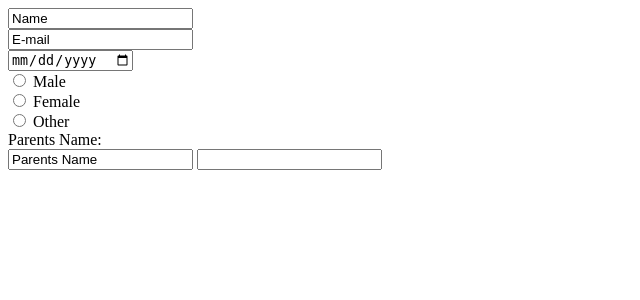
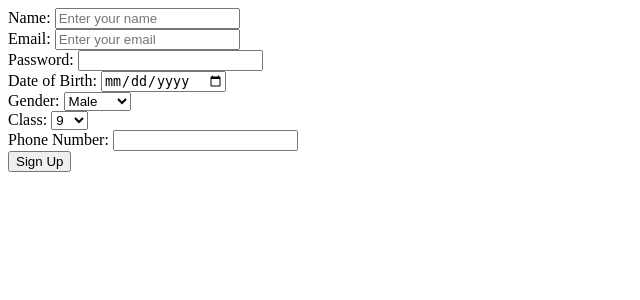
Before and after one commit to sravan1946/buildathon, a Flask app: template templates/signup.html in a window 1280 px wide. Shown: the top 300 px of the page, without its empty margins (0-640 px from the left). Run offline with Flask 3, Linux system fonts and the light colour scheme; the template is opened without the code that fills it, so the values that code supplies are empty.

Commit message:
sign up page html completed with at the last a formaction to the next page that is the home page

```diff
--- a/templates/signup.html
+++ b/templates/signup.html
@@ -9,30 +9,48 @@
         <link rel="stylesheet" href="">
     </head>
     <body>
-        <input type="text" name="name" value="Name">
+        <label for="name" id="name-label">Name:</label>
+        <input type="text" id="name" name="name" placeholder="Enter your name" required>
         <br>
 
 
-        <input type="email" name="email" value="E-mail" placeholder="E-mail">
+        <label for="email" id="email-label">Email:</label>
+        <input type="email" id="email" name="email" placeholder="Enter your email" required>
         <br>
 
-        <input type="date" name="dob" placeholder="Date of Birth">
+        <label for="password">Password:</label>
+        <input type="password" id="password" name="password">
         <br>
 
-        <input type="radio" id="male" name="" value="HTML">
-        <label for="male">Male</label><br>
+        <label for="dob" id="dob">Date of Birth:</label>
+        <input type = "date" id="dob", name="dob" required/>
+        <br>
 
-        <input type="radio" id="female" name="fav_language" value="CSS">
-        <label for="female">Female</label><br>
+        <label for="gender">Gender:</label>
+        <select id="gender" name="gender" required>
+            <option value="male">Male</option>
+            <option value="female">Female</option>
+            <option value="other">Other</option>
+        </select>
+        <br>
 
-        <input type="radio" id="other" name="other" value="other">
-        <label for="other">Other</label><br>
+        <label for="class">Class:</label>
+        <select id="class" name="class" required>
+            <option value="9">9</option>
+            <option value="10">10</option>
+            <option value="11">11</option>
+            <option value="12">12</option>
+        </select>
+        <br>
 
-        <label for="parents_name">Parents Name: </label><br>
-        <input type="parents_name" name="phoneno" id="parents_name" value="Parents Name">
+        <label for="phone_no">Phone Number:</label>
+        <input type="tel" id="phone_no" name="phone_no" required>
+        <br>
 
 
-        <input type="number" name="parents_no" id="parents_no" value="Parent Number">
+        <button formaction="<name of file>">Sign Up</button>
+
+
 
         <script src="" async defer></script>
     </body>
```
